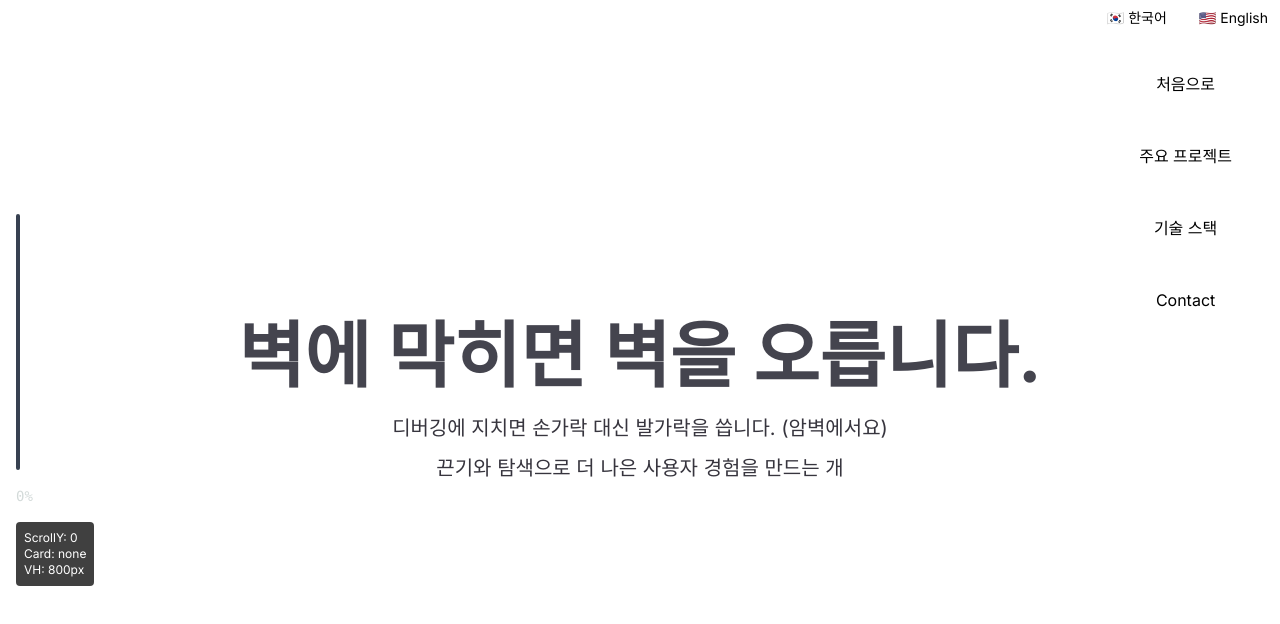
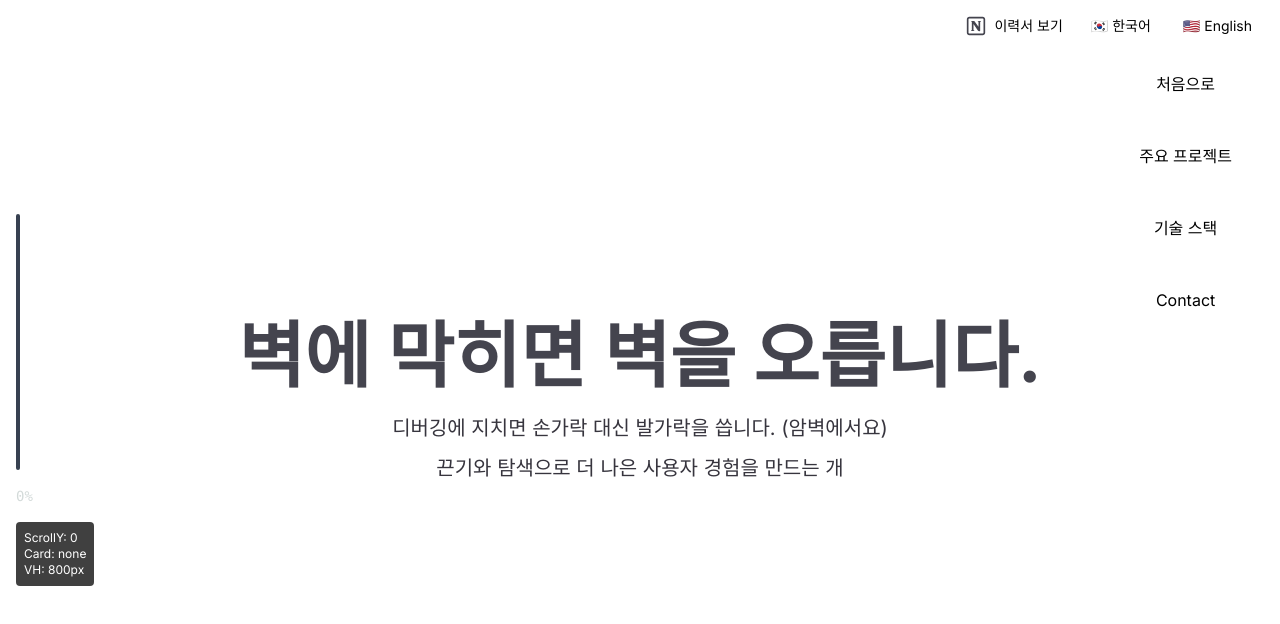
Before and after one commit to Earlssu/sms-portfolio-next, a Next.js app: page /home in a window 1280 px wide. Shown: the top 624 px of the page. Built offline with nearby package versions, Linux system fonts and the light colour scheme.

Commit message:
Feat: Header 노션 이력서 링크 추가

```diff
--- a/src/shared/components/CommonHeader.tsx
+++ b/src/shared/components/CommonHeader.tsx
@@ -1,10 +1,21 @@
 'use client';
 
 import LanguageToggle from '@/shared/components/LanguageToggle';
+import { NotionIcon } from '@/shared/components/icons';
 
 const CommonHeader = () => {
   return (
-    <div className="fixed right-0 z-20">
+    <div className="fixed right-0 z-20 flex gap-4 px-4 pt-2">
+      <a
+        href={
+          'https://fire-warrior-ca2.notion.site/MinSeob-Shim-6004fbc72ef74bc994cea07bf1e11f7e?source=copy_link'
+        }
+        target={'_blank'}
+        className={'flex items-center gap-2'}
+      >
+        <NotionIcon />
+        <p className={'text-sm'}>이력서 보기</p>
+      </a>
       <LanguageToggle />
     </div>
   );
--- /dev/null
+++ b/src/shared/components/icons/NotionIcon.tsx
@@ -0,0 +1,36 @@
+import React from 'react';
+
+interface NotionIconProps {
+  className?: string;
+  size?: number;
+}
+
+export const NotionIcon: React.FC<NotionIconProps> = ({
+  className = '',
+  size = 20,
+}) => {
+  return (
+    <span
+      role="img"
+      aria-label="Notion icon"
+      title="Notion icon from SVG Repo"
+      data-source="https://www.svgrepo.com/"
+      className={`text-primary ${className}`}
+      style={{
+        display: 'inline-block',
+        verticalAlign: 'middle',
+        width: size,
+        height: size,
+        backgroundColor: 'currentColor',
+        WebkitMaskImage: 'url(/notion-icon.svg)',
+        maskImage: 'url(/notion-icon.svg)',
+        WebkitMaskRepeat: 'no-repeat',
+        maskRepeat: 'no-repeat',
+        WebkitMaskSize: 'contain',
+        maskSize: 'contain',
+        WebkitMaskPosition: 'center',
+        maskPosition: 'center',
+      }}
+    />
+  );
+};
--- a/src/shared/components/icons/index.ts
+++ b/src/shared/components/icons/index.ts
@@ -1,3 +1,4 @@
 export { EmailIcon } from './EmailIcon';
 export { GithubIcon } from './GithubIcon';
 export { BlogIcon } from './BlogIcon';
+export { NotionIcon } from './NotionIcon';
```
Also changed, not shown: public/notion-icon.svg (added).
